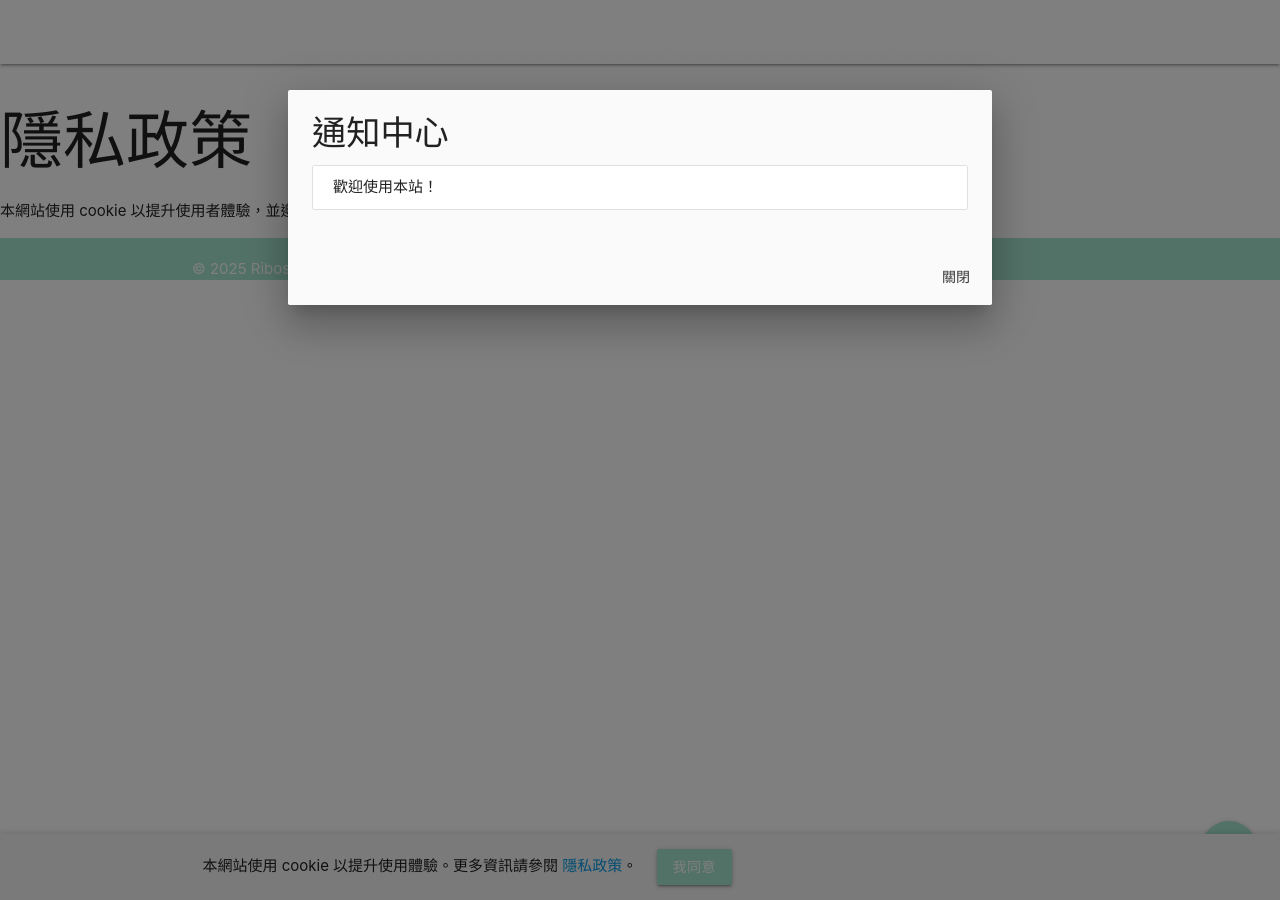
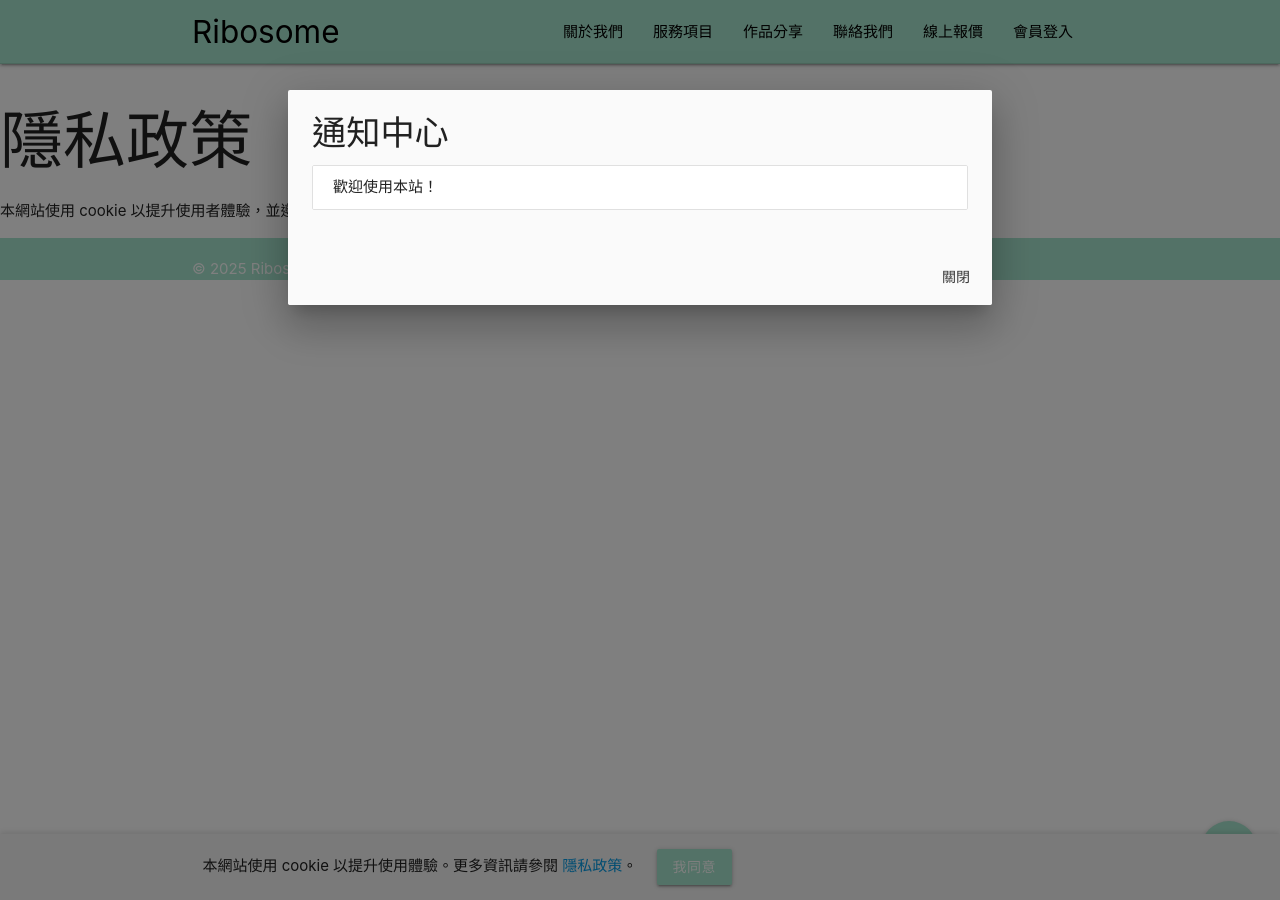
Before and after one commit to ribosome/ribosome.github.io, a Jekyll site: the page built from privacy-policy.md, in a window 1280 px wide. Built offline with Jekyll 4.4.1, drawn with Linux system fonts in a browser that asks for light colours.

Commit message:
Improve header readability

```diff
--- a/_layouts/default.html
+++ b/_layouts/default.html
@@ -30,10 +30,11 @@
       top: 0;
       width: 100%;
       z-index: 1000;
-      background: linear-gradient(135deg, rgba(255,255,255,0.6), rgba(255,255,255,0.2));
-      backdrop-filter: blur(10px);
-      -webkit-backdrop-filter: blur(10px);
-      border-bottom: 1px solid rgba(255,255,255,0.3);
+      background-color: var(--primary-color);
+      border-bottom: 1px solid rgba(0,0,0,0.1);
+    }
+    nav a {
+      color: #000 !important;
     }
     body { padding-top: 64px; }
     .btn,
```
